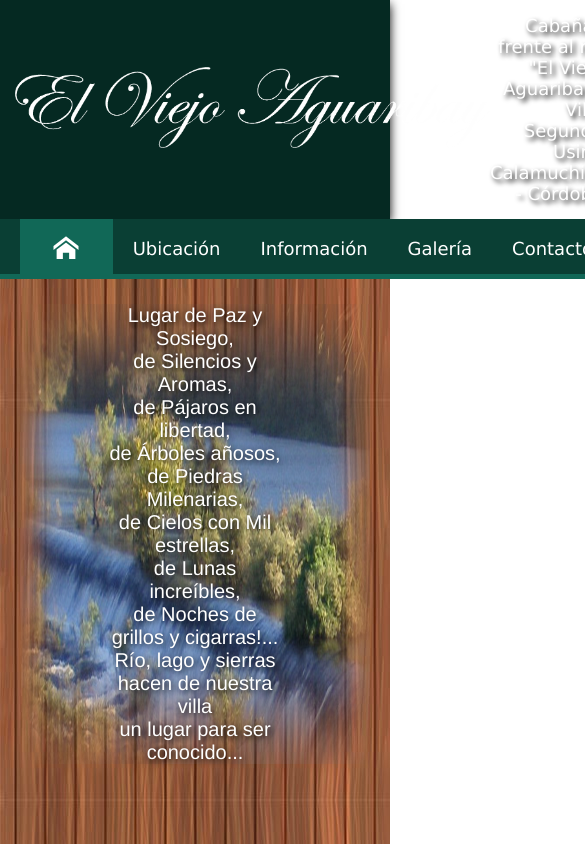
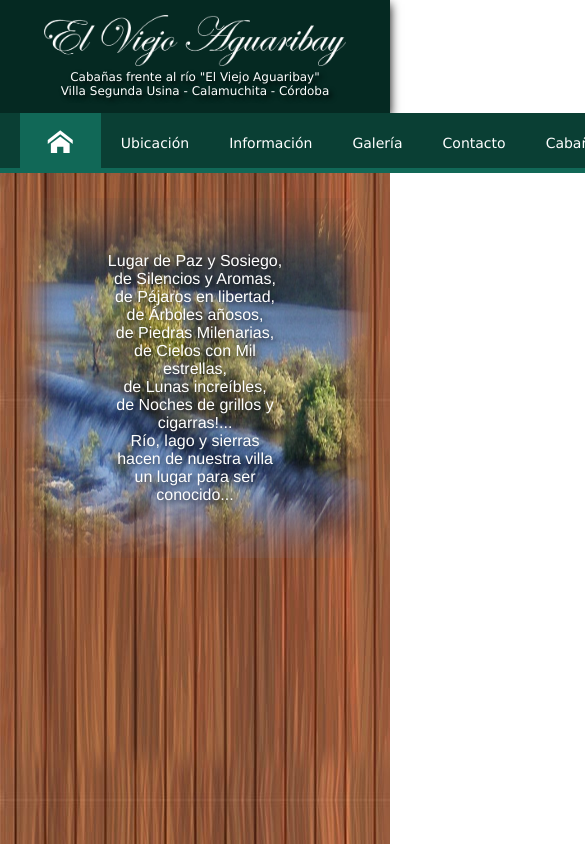
Before and after one commit to shamzac/Cabanas, a plain HTML site: page index.html in a window 390 px wide. Shown: the top 844 px of the page, 585 px wide, since content can reach past the window. Drawn offline with nearby package versions, Linux system fonts and the light colour scheme; files whose address does not match are found by name.

Commit message:
Se agregaron media queries en el header para adaptarse y se usi flexbox, solo se aplico en el index

```diff
--- a/css/estilosgenerales.css
+++ b/css/estilosgenerales.css
@@ -29,7 +29,7 @@ header {
 	box-shadow: 0px 4px 10px;
 
 	display: flex;
-	justify-content: space-between;
+	justify-content: center;
 	align-items: center;
 }
 
@@ -54,23 +54,32 @@ p.infocabecera {
 	text-shadow: 3px 3px 5px black;
 }
 
+p#dosbr {
+	text-align: center;
+	display: none;
+}
+
 body {
 	background:url(../img/Texture2.jpg);
 	background-attachment: fixed;
 	background-repeat: repeat;
 }
 
-.completar {
+.wrap {
 	height: 60px;
 	width: 100%;
 	background-color: #0A3F34;
 }
 
-hr#nav {
+hr#navline {
 	height: 5px;
 	width: 100%;
 	background-color: #116857;
 	margin-top: -5px;
+}
+
+.menu_bar {
+	display: none;
 }
 
 nav.menu {
@@ -158,6 +167,7 @@ nav > ul > li > ul > li {
 	height: 60px;
 	width: 194px;
 }
+
 /*Colores Menu*/
 nav ul li a #b1 {
 	background: #116857;
@@ -230,3 +240,73 @@ hr {
 	height:5px;
 	border:none;
 }
+
+
+
+
+
+
+
+@media screen and (max-width: 800px) {
+	.logo img {
+		width: 350px;
+}
+
+	p.infocabecera {
+	font-size: 12px;
+}
+
+	nav > ul li a {
+	font-size: 14px;
+}
+
+	nav > ul > li > ul > li {
+	width: 120px;
+}
+}/*Final Media Querie*/
+
+@media screen and (max-width: 670px) {
+	#dosbr {
+	display: block !important;
+	float: none;
+}
+
+	#normal {
+	display: none;
+}
+
+	div.limiteheader {
+	display: flex;
+	justify-content: space-between;
+	flex-direction: column;
+	align-items: center;
+}
+
+	p.particle {
+	text-align: left !important;
+}
+
+}/*Final Media Querie*/
+
+@media screen and (max-width: 460px) {
+	.logo{
+	width: 84%;
+}
+
+	.logo img{
+	width: 100%;
+}
+
+	p.particle {
+	text-align: center !important;
+}
+
+
+}/*Final Media Querie*/
+
+@media screen and (max-width: 360px) {
+
+
+
+
+}/*Final Media Querie*/
--- a/css/estilosindex.css
+++ b/css/estilosindex.css
@@ -26,3 +26,18 @@ p.infoindex {
 	left: 50%;
 	transform: translateX(-50%) translateY(-50%);
 }
+
+@media screen and (max-width: 800px) {
+	p.infoindex {
+	font-size: 16px;
+}
+
+	article {
+	height: 360px;
+}
+
+
+
+
+
+}
--- a/index.html
+++ b/index.html
@@ -16,10 +16,16 @@
 	<header>
 	<div class="limiteheader">
 	<div class="logo"><img src="img/logo.png"></div>
-	<p class="infocabecera">Cabañas frente al río<br>"El Viejo Aguaribay"<br>Villa Segunda Usina<br>Calamuchita - Córdoba</p>
+	<p class="infocabecera" id="normal">Cabañas frente al río<br>"El Viejo Aguaribay"<br>Villa Segunda Usina<br>Calamuchita - Córdoba</p>
+	<p class="infocabecera" id="dosbr">Cabañas frente al río "El Viejo Aguaribay"<br>Villa Segunda Usina - Calamuchita - Córdoba</p>
 	</div>
 	</header>
-<div class="completar">
+
+	<div class="menu_bar">
+			<a href="#" class="bt-menu"><span class="icon-list2"></span>Menu</a>
+	</div>
+
+<div class="wrap">
 	<nav class="menu">
 		<ul>
 			<li><a href="index.html" id="b1"><span id="spanb1"><i class="icon icon-home"></i></span>Home</a></li>
@@ -36,7 +42,7 @@
 		</ul>
 	</div>
 	</nav>
-<hr id="nav">
+<hr id="navline">
 </div>
 
 	<section class="principal">
@@ -51,7 +57,6 @@
 	<br>de Noches de grillos y cigarras!...
 	<br>Río, lago y sierras hacen de nuestra villa
 	<br>un lugar para ser conocido...</p>
-	<div style="clear:both;"><!-- Regular el Height--></div>
 	</article>
 	</section>
 
```
Also changed, not shown: galeria.html (+2 -1 lines), info.html (+1 -1 lines).
